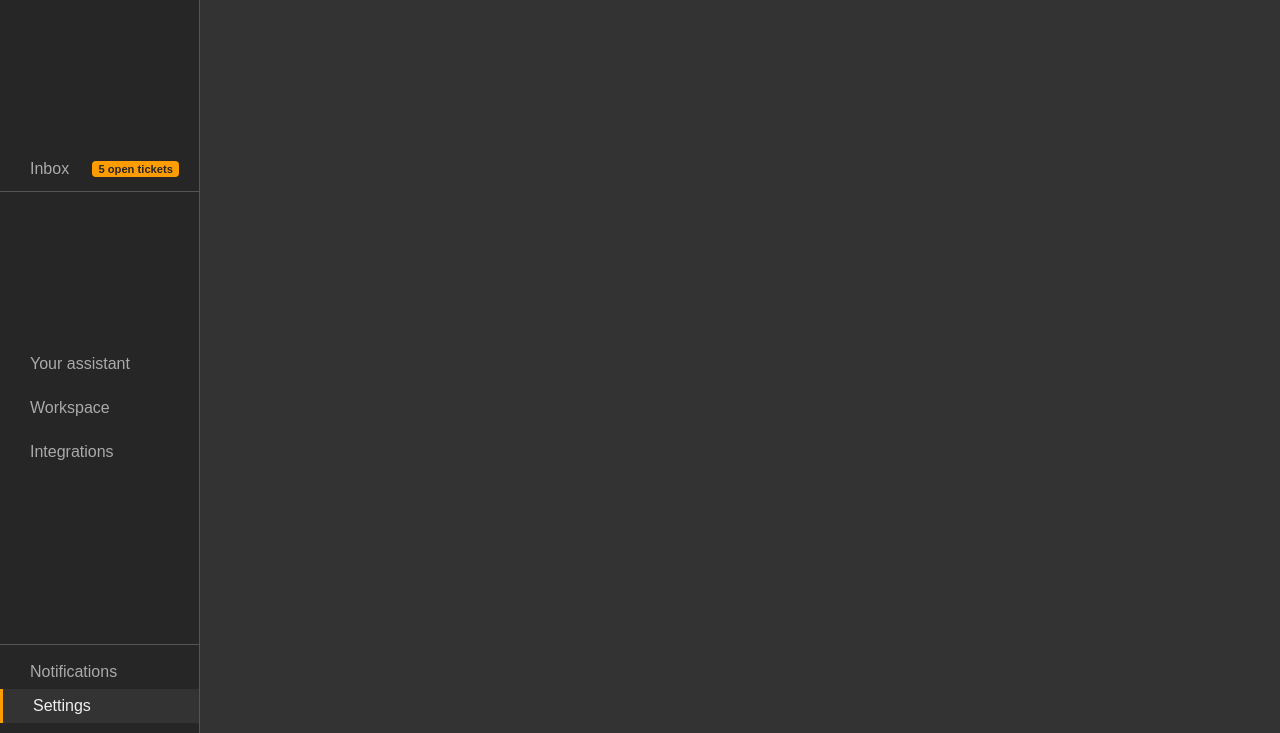
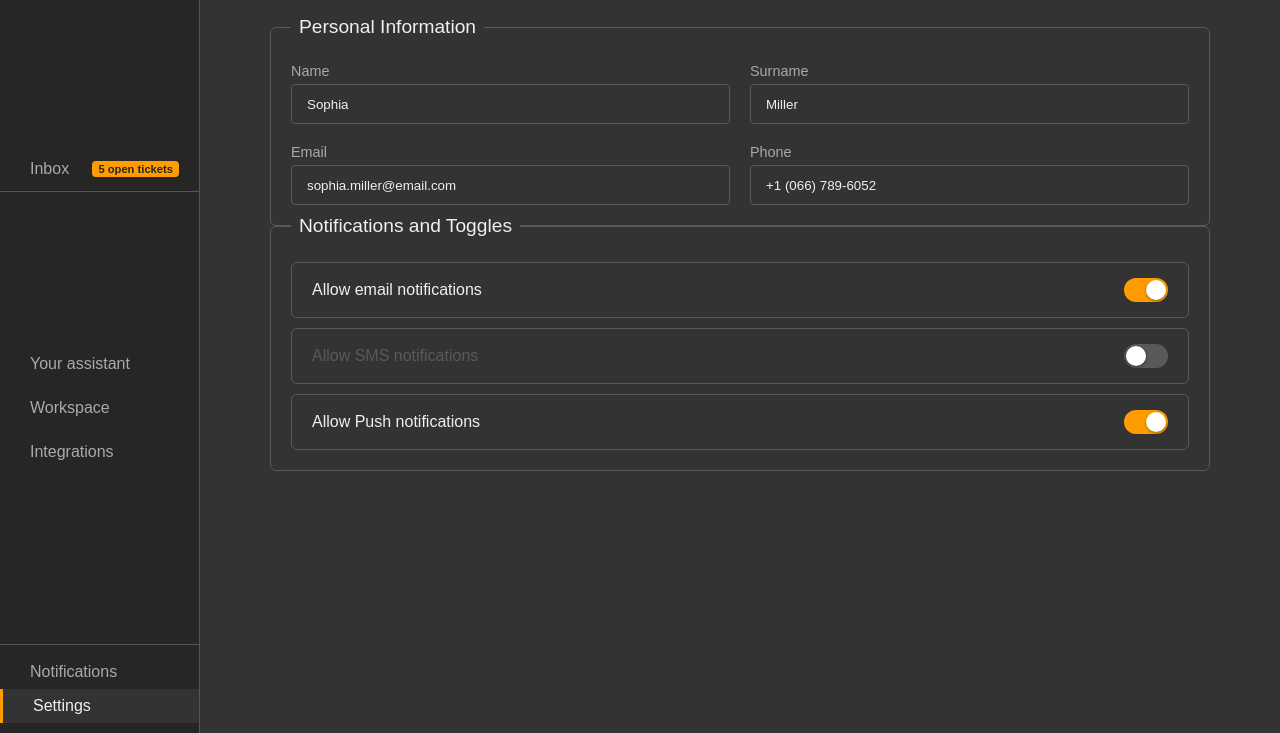
Before and after one commit to yulya-rgb/dashboard, a plain HTML site: page index.html in a window 1280 px wide. Shown: the part 67-800 px from the top of the page. Drawn offline with Linux system fonts and the light colour scheme.

Commit message:
feat: Added Notifications section with Toggle Switch component

```diff
--- a/index.html
+++ b/index.html
@@ -48,6 +48,69 @@
             </header>
 
             <main class="settings-content">
+                <section class="settings-section">
+    <div class="section-card">
+        <h2>Personal Information</h2>
+
+        <div class="form-grid">
+
+            <div class="form-group">
+                <label for="name">Name</label>
+                <input type="text" id="name" value="Sophia">
+            </div>
+
+            <div class="form-group">
+                <label for="surname">Surname</label>
+                <input type="text" id="surname" value="Miller">
+            </div>
+
+            <div class="form-group">
+                <label for="email">Email</label>
+                <input type="email" id="email" value="sophia.miller@email.com">
+            </div>
+
+            <div class="form-group">
+                <label for="phone">Phone</label>
+                <input type="tel" id="phone" value="+1 (066) 789-6052">
+            </div>
+        </div>
+    </div>
+    <section class="settings-section">
+    <div class="section-card notifications-card">
+        <h2>Notifications and Toggles</h2>
+
+        <div class="notification-list">
+            <label class="custom-switch-label">
+                Allow email notifications
+                <input type="checkbox" class="visually-hidden" checked>
+                <span class="custom-slider">
+                    <span class="custom-slider-ball"></span>
+                </span>
+            </label>
+
+            <label class="custom-switch-label">
+                Allow SMS notifications
+                <input type="checkbox" class="visually-hidden">
+                <span class="custom-slider">
+                    <span class="custom-slider-ball"></span>
+                </span>
+            </label>
+
+            <label class="custom-switch-label">
+                Allow Push notifications
+                <input type="checkbox" class="visually-hidden" checked>
+                <span class="custom-slider">
+                    <span class="custom-slider-ball"></span>
+                </span>
+            </label>
+
+
+                </span>
+            </label>
+        </div>
+    </div>
+</section>
+</section>
                 </main>
         </div>
     </div>
```
